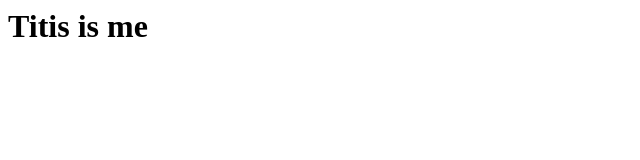
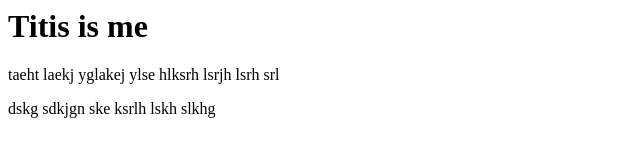
Before and after one commit to jayhawktw/cherry, a plain HTML site: page index.html in a window 1280 px wide. Shown: the whole page, without its empty margins (0-640 px from the left). Drawn offline with Linux system fonts and the light colour scheme.

Commit message:
Adding content

```diff
--- a/index.html
+++ b/index.html
@@ -2,5 +2,8 @@
 
 <body>
 <h1>Titis is me</h1>
+
+<p>taeht laekj yglakej ylse hlksrh lsrjh lsrh srl</p>
+<p>dskg sdkjgn ske ksrlh lskh slkhg </p>
 </body>
 </htmL>
```
